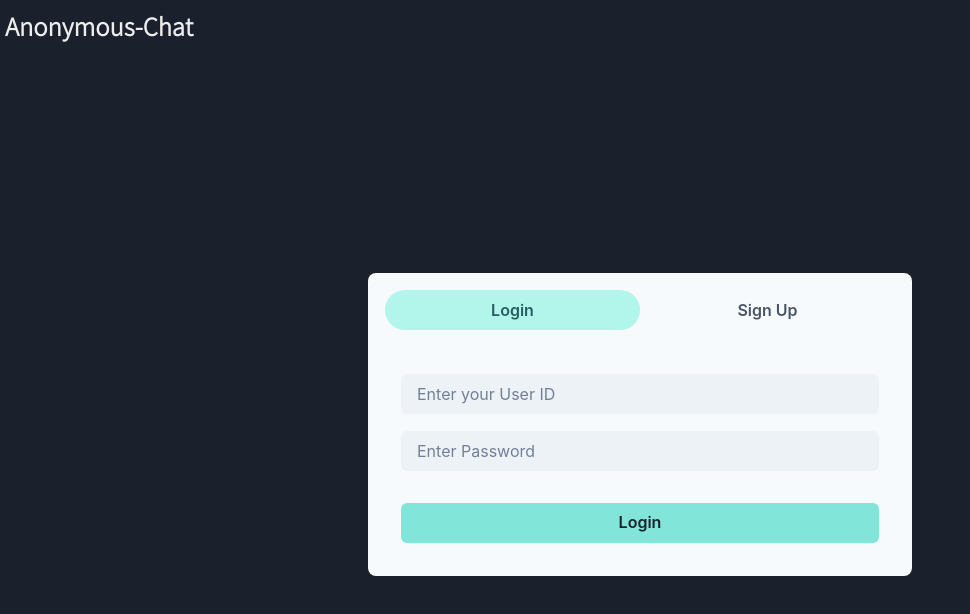
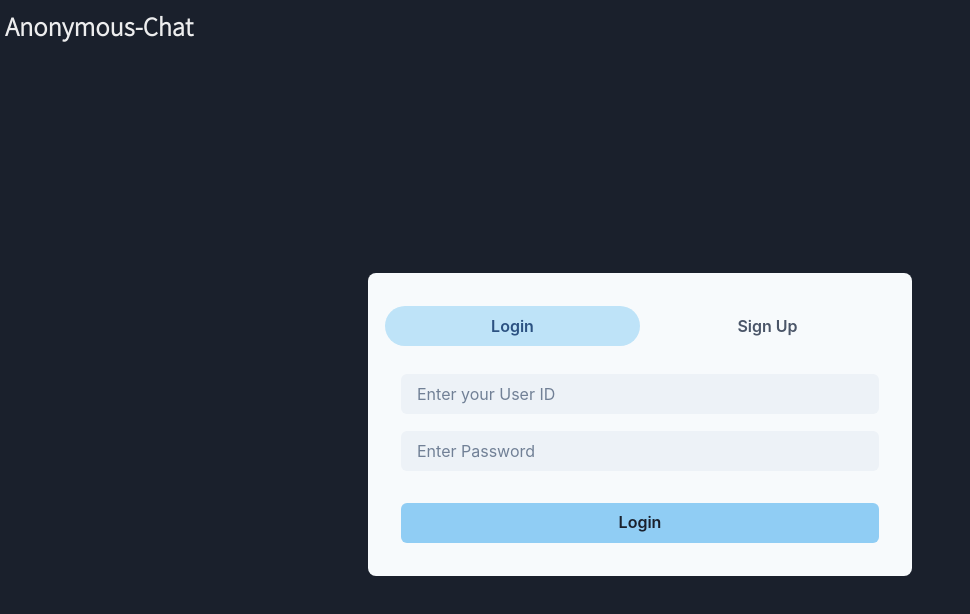
Before and after one commit to heojun990322/anonymous-chat, a React (Create React App) app in the folder frontend/: page /login in a window 1280 px wide. Shown: the top 614 px of the page, without its empty margins (0-970 px from the left). Built offline with nearby package versions, Linux system fonts and the light colour scheme.

Commit message:
Design(/login): change color and margin

```diff
--- a/frontend/src/Pages/Authpage.js
+++ b/frontend/src/Pages/Authpage.js
@@ -52,8 +52,8 @@ const Authpage = () => {
           borderWidth="1px"
           my="auto"
         >
-          <Tabs isFitted variant="soft-rounded" colorScheme="teal">
-            <TabList mb="1em">
+          <Tabs isFitted variant="soft-rounded" colorScheme="blue">
+            <TabList mt="1em">
               <Tab>Login</Tab>
               <Tab>Sign Up</Tab>
             </TabList>
--- a/frontend/src/components/Authentication/Login.js
+++ b/frontend/src/components/Authentication/Login.js
@@ -91,7 +91,7 @@ const Login = () => {
         />
       </FormControl>
       <Button
-        colorScheme='teal'
+        colorScheme="blue"
         width="100%"
         style={{ marginTop: 15 }}
         onClick={submitHandler}
--- a/frontend/src/components/Authentication/Signup.js
+++ b/frontend/src/components/Authentication/Signup.js
@@ -117,7 +117,7 @@ const Signup = () => {
         />
       </FormControl>
       <Button
-        colorScheme="teal"
+        colorScheme="blue"
         width="100%"
         style={{ marginTop: 15 }}
         onClick={submitHandler}
```
